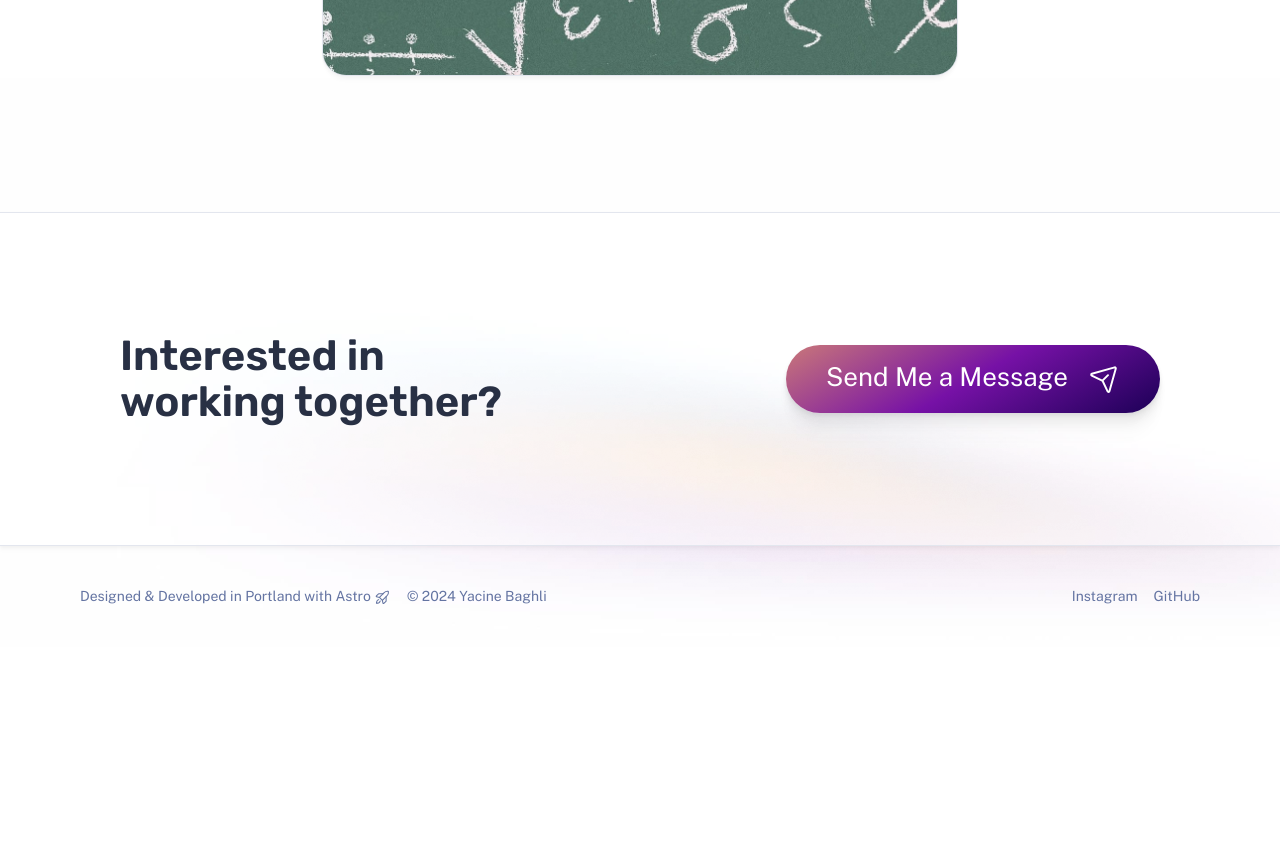
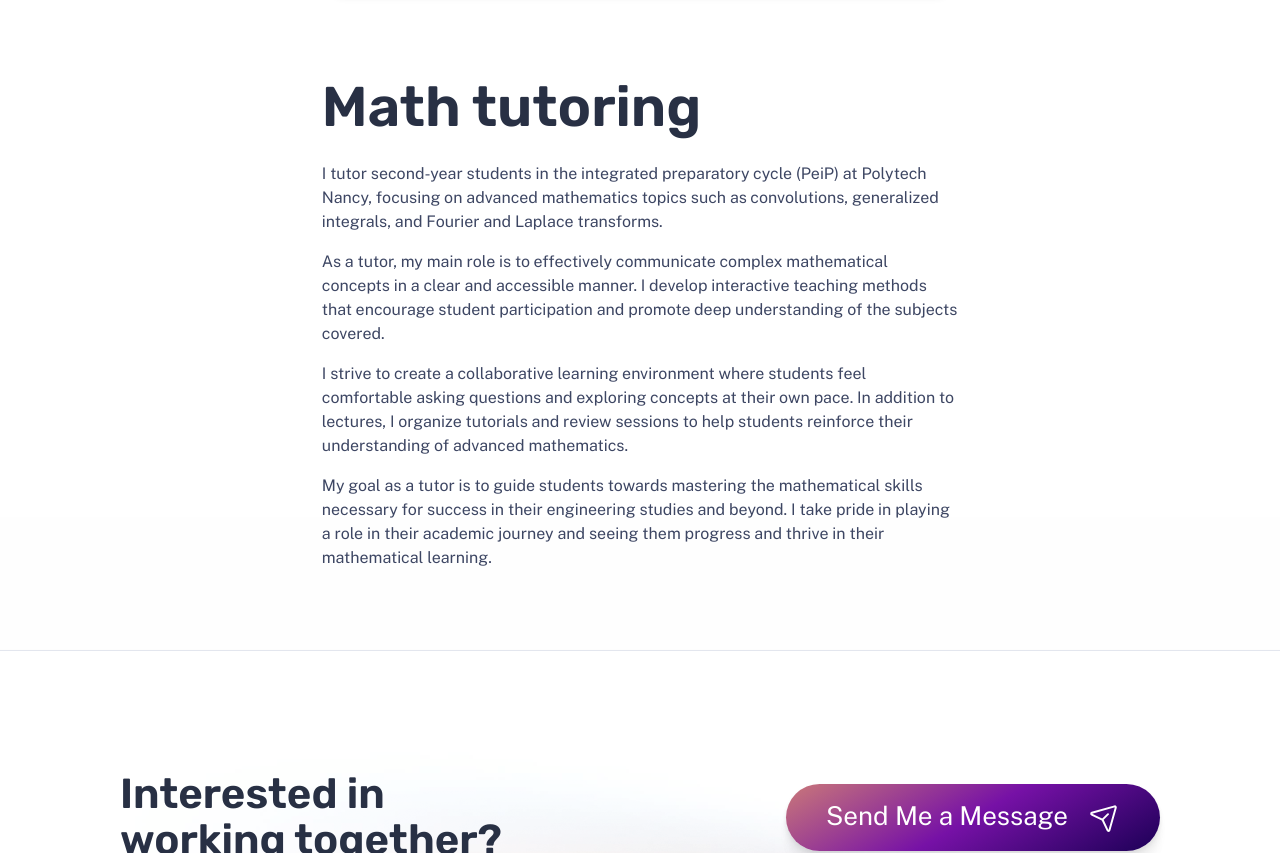
Before and after one commit to yacine-baghli/yacine-baghli.github.io, an Astro site: page /work/tutorat in a window 1280 px wide. Shown: the part 833-1686 px from the top of the page. Before the commit the page ends 1480 px from the top, so only its background shows below. Built offline with nearby package versions, Linux system fonts and the light colour scheme; Astro itself is replaced by a stand-in of ours.

Commit message:
Image Update9

```diff
--- a/src/content/work/tutorat.md
+++ b/src/content/work/tutorat.md
@@ -1,5 +1,5 @@
 ---
-title: Tutorat Mathématiques Polytech Nancy
+title: Math tutoring Polytech Nancy
 publishDate: 2020-03-02 00:00:00
 img: /assets/maths.jpg
 img_alt: Maths
@@ -10,3 +10,11 @@ tags:
   - Dev
   - User Testing
 ---
+## Math tutoring
+I tutor second-year students in the integrated preparatory cycle (PeiP) at Polytech Nancy, focusing on advanced mathematics topics such as convolutions, generalized integrals, and Fourier and Laplace transforms.
+
+As a tutor, my main role is to effectively communicate complex mathematical concepts in a clear and accessible manner. I develop interactive teaching methods that encourage student participation and promote deep understanding of the subjects covered.
+
+I strive to create a collaborative learning environment where students feel comfortable asking questions and exploring concepts at their own pace. In addition to lectures, I organize tutorials and review sessions to help students reinforce their understanding of advanced mathematics.
+
+My goal as a tutor is to guide students towards mastering the mathematical skills necessary for success in their engineering studies and beyond. I take pride in playing a role in their academic journey and seeing them progress and thrive in their mathematical learning.
```
